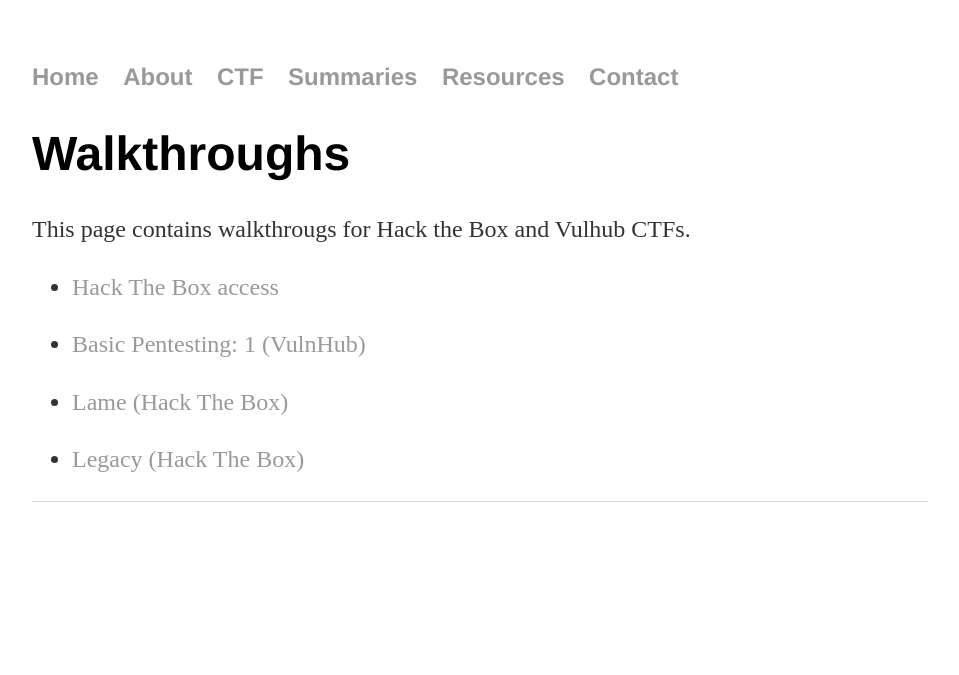
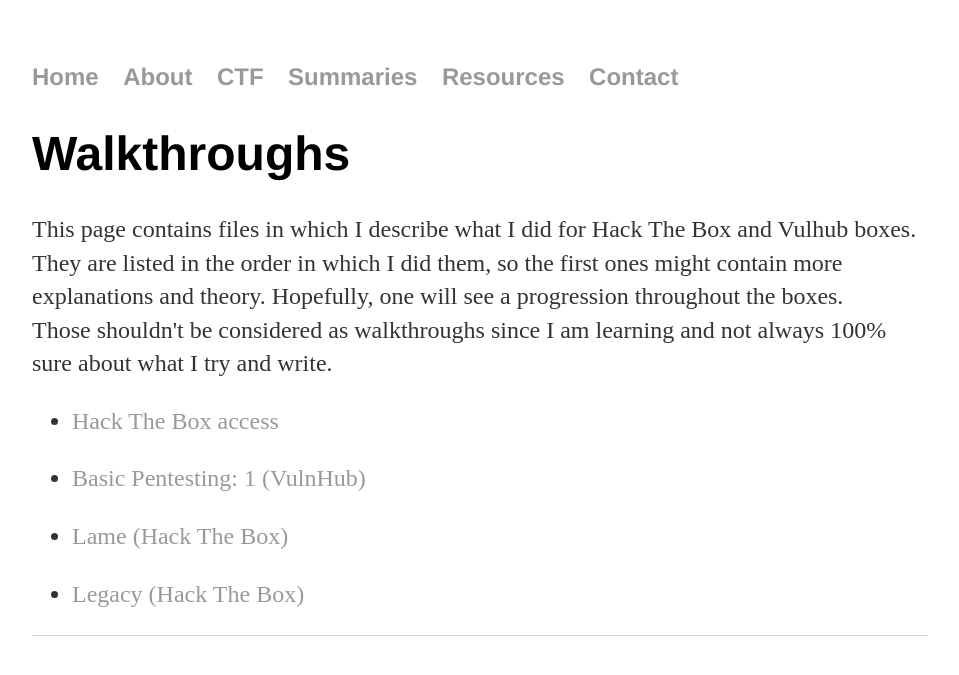
Before and after one commit to jsom1/jsom1.github.io, a Jekyll site: the page built from walkthroughs/index.html, in a window 1280 px wide. Shown: the top 675 px of the page, without its empty margins (160-1119 px from the left). Built offline with Jekyll 4.4.1, drawn with Linux system fonts in a browser that asks for light colours.

Commit message:
Update index.html

```diff
--- a/walkthroughs/index.html
+++ b/walkthroughs/index.html
@@ -6,7 +6,10 @@
 	<h1>Walkthroughs</h1>
 
 	<p>
-		This page contains walkthrougs for Hack the Box and Vulhub CTFs.
+		This page contains files in which I describe what I did for Hack The Box and Vulhub boxes.
+		They are listed in the order in which I did them, so the first ones might contain more explanations
+		and theory. Hopefully, one will see a progression throughout the boxes.<br>
+		Those shouldn't be considered as walkthroughs since I am learning and not always 100% sure about what I try and write.
 	</p>
 
 	<p><ul><li><a href="/_walkthroughs/htbaccess">Hack The Box access</a><br>
```
